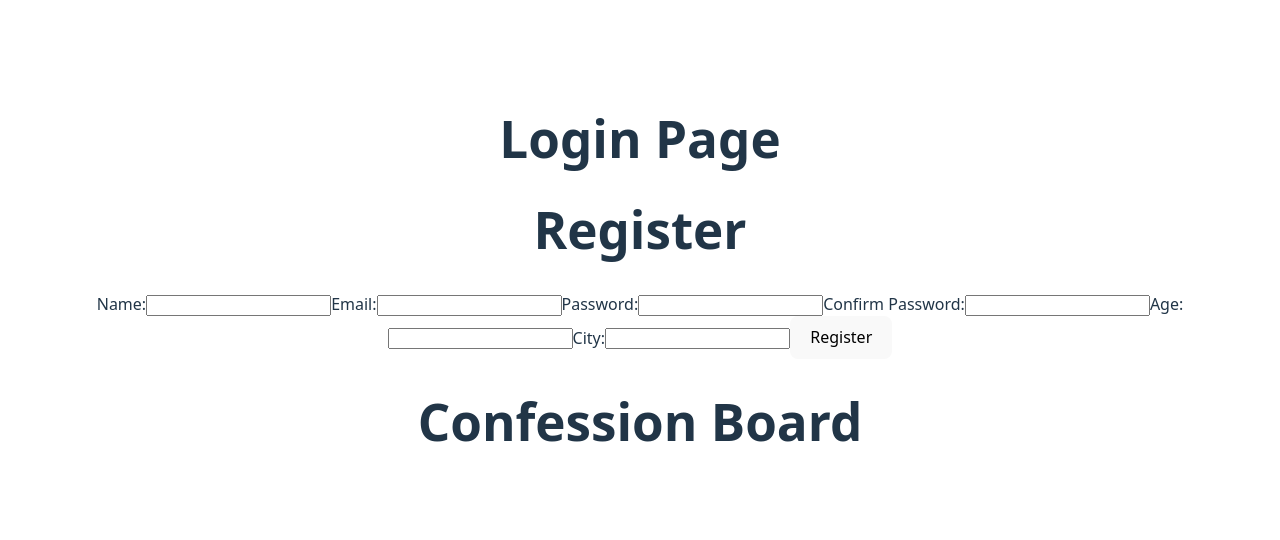
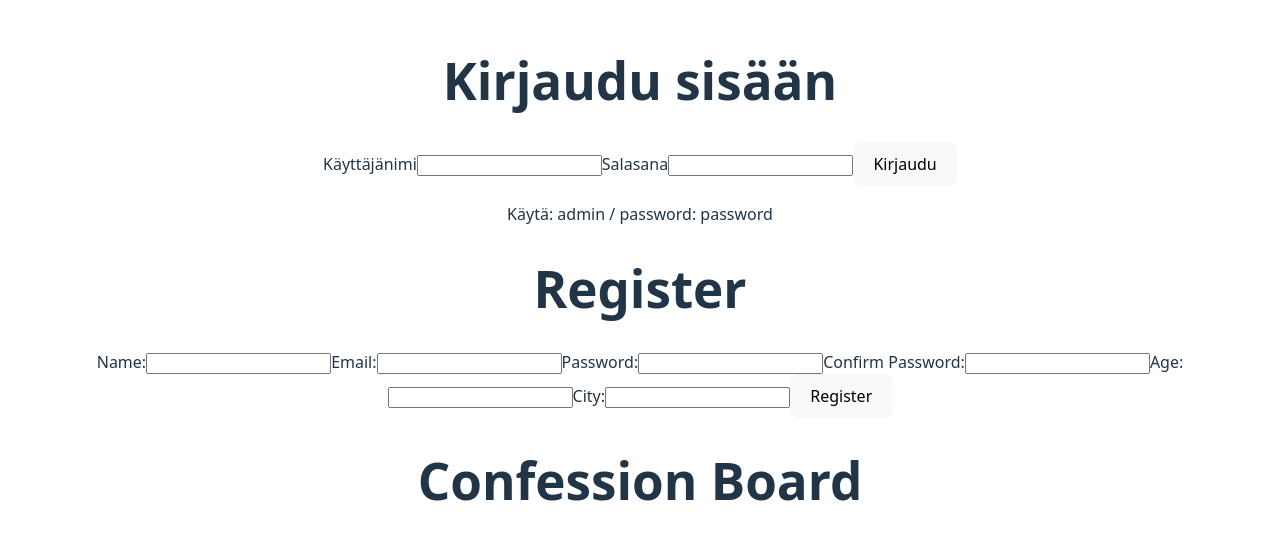
Before and after one commit to UulaKaijalainen/LoppuProjekti, a React (Vite) app in the folder projekti/: page /login in a window 1280 px wide. Shown: the part 120-660 px from the top of the page. Built offline with nearby package versions, Linux system fonts and the light colour scheme.

Commit message:
login pohja2

```diff
--- a/projekti/src/Login.jsx
+++ b/projekti/src/Login.jsx
@@ -1,10 +1,113 @@
-function Login() {
+import React, { useState } from 'react';
+
+export default function Login({ onLogin }) {
+    const [username, setUsername] = useState('');
+    const [password, setPassword] = useState('');
+    const [error, setError] = useState('');
+    const [loading, setLoading] = useState(false);
+
+    // Try to call backend /login; if backend not present, fall back to a simple mock
+    const tryLogin = async (username, password) => {
+        // Attempt backend authentication
+        try {
+            const resp = await fetch('http://localhost:3000/login', {
+                method: 'POST',
+                headers: { 'Content-Type': 'application/json' },
+                body: JSON.stringify({ username, password }),
+            });
+
+            if (resp.ok) {
+                const data = await resp.json();
+                // Expect backend to return { user: { username, ... } } or similar
+                return { success: true, user: data.user || data };
+            }
+            // If 4xx/5xx, treat as failure and fall through to mock
+        } catch (err) {
+            // Network error or backend offline — we'll fallback
+        }
+
+        // Mock fallback: allow admin/password
+        if (username === 'admin' && password === 'password') {
+            return { success: true, user: { username: 'admin' } };
+        }
+
+        return { success: false };
+    };
+
+    const handleSubmit = async (e) => {
+        e.preventDefault();
+        setError('');
+        if (!username.trim() || !password) {
+            setError('Täytä käyttäjänimi ja salasana.');
+            return;
+        }
+
+        setLoading(true);
+        try {
+            const result = await tryLogin(username.trim(), password);
+            if (result.success) {
+                onLogin?.(result.user);
+            } else {
+                setError('Virheellinen käyttäjänimi tai salasana.');
+            }
+        } catch (err) {
+            setError('Tapahtui virhe, yritä uudelleen.');
+        } finally {
+            setLoading(false);
+        }
+    };
+
     return (
-        <>
-        <div>
-            <h1>Login Page</h1>
+        <div className="min-h-screen flex items-center justify-center bg-gray-50 p-4">
+            <form
+                onSubmit={handleSubmit}
+                className="w-full max-w-md bg-white rounded-2xl shadow-md p-8"
+                aria-labelledby="login-heading"
+            >
+                <h1 id="login-heading" className="text-2xl font-semibold mb-6 text-center">
+                    Kirjaudu sisään
+                </h1>
+
+                {error && (
+                    <div role="alert" className="mb-4 text-sm text-red-700 bg-red-50 rounded p-2">
+                        {error}
+                    </div>
+                )}
+
+                <label className="block mb-4">
+                    <span className="text-sm font-medium">Käyttäjänimi</span>
+                    <input
+                        type="text"
+                        value={username}
+                        onChange={(e) => setUsername(e.target.value)}
+                        className="mt-1 block w-full rounded-md border-gray-300 shadow-sm focus:ring-2 focus:ring-indigo-200 p-2"
+                        autoComplete="username"
+                        required
+                    />
+                </label>
+
+                <label className="block mb-6">
+                    <span className="text-sm font-medium">Salasana</span>
+                    <input
+                        type="password"
+                        value={password}
+                        onChange={(e) => setPassword(e.target.value)}
+                        className="mt-1 block w-full rounded-md border-gray-300 shadow-sm focus:ring-2 focus:ring-indigo-200 p-2"
+                        autoComplete="current-password"
+                        required
+                    />
+                </label>
+
+                <button
+                    type="submit"
+                    className="w-full py-2 rounded-xl bg-indigo-600 text-white font-medium disabled:opacity-50"
+                    disabled={loading}
+                >
+                    {loading ? 'Kirjaudutaan...' : 'Kirjaudu'}
+                </button>
+
+                <p className="text-xs text-gray-500 mt-4 text-center">Käytä: admin / password: password</p>
+            </form>
         </div>
-        </>
-    )
+    );
 }
-export default Login;
```
Also changed, not shown: 1 other file (tests, documents, lock files or other folders).
